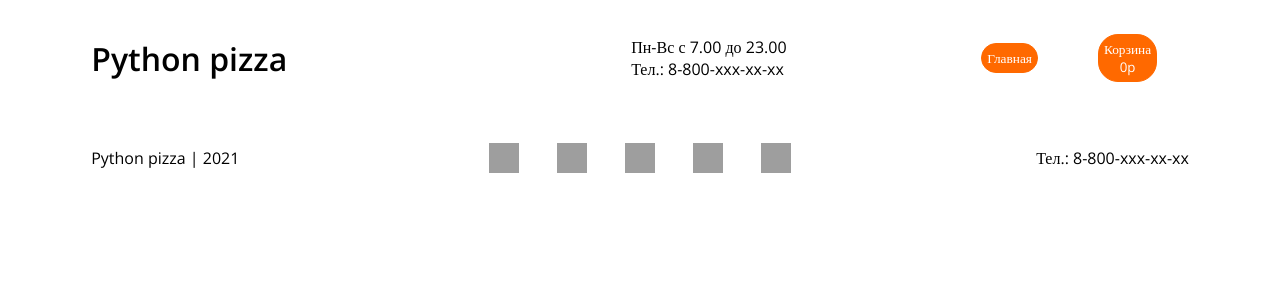
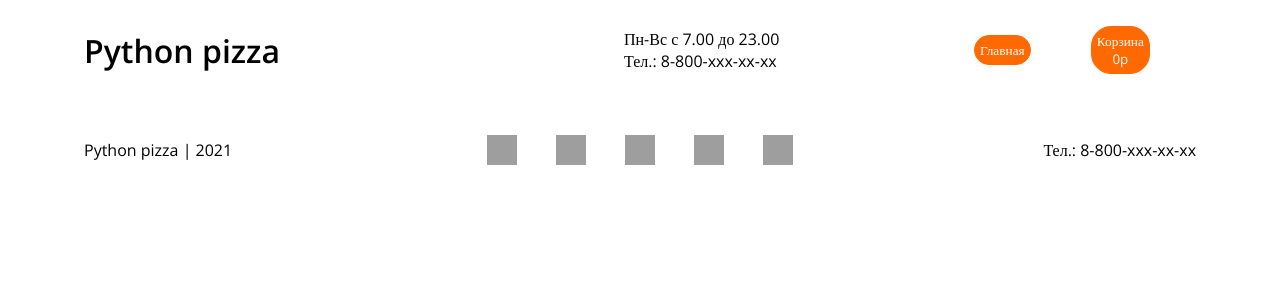
Before and after one commit to yodo-im/pizza, a Django app: page / in a window 1280 px wide. Shown: the top 300 px of the page. Run offline with Django 3.2, Linux system fonts and the light colour scheme; data that the repository does not hold is empty; grey boxes are pictures that could not be loaded.

Commit message:
layout fix v2

```diff
--- a/mainapp/templates/mainapp/base.html
+++ b/mainapp/templates/mainapp/base.html
@@ -10,11 +10,6 @@
         <style>
             grandperents {
                 display: flex;
-                width: 90%;
-                margin: 0px;
-
-                margin-left: auto;
-                margin-right: auto;
                 flex-direction: column;
 <!--                background: url(https://github.com/yodo-im/python_pizza/blob/main/fon/fon.jpg?raw=true);-->
             }
@@ -23,7 +18,10 @@
                 flex: 1;
             }
             body {
-
+                width: 90%;
+                margin: 0px;
+                margin-left: auto;
+                margin-right: auto;
             }
             h1, text {
                 color: black;
```
